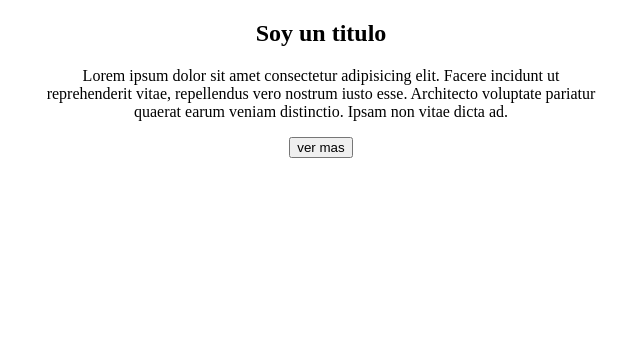
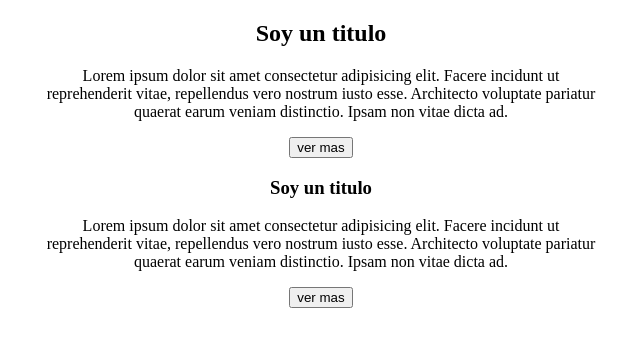
Before and after one commit to Olivertorres00/PRUEBA-GITU2, a plain HTML site: page index.html in a window 1280 px wide. Shown: the whole page, without its empty margins (319-959 px from the left). Drawn offline with Linux system fonts and the light colour scheme.

Commit message:
agregue otro parrafo

```diff
--- a/index.html
+++ b/index.html
@@ -10,10 +10,13 @@
 <body>
     <main>
         <div class="texto-centrado">
+
             <h2>Soy un titulo</h2>
             <p>Lorem ipsum dolor sit amet consectetur adipisicing elit. Facere incidunt ut reprehenderit vitae, repellendus vero nostrum iusto esse. Architecto voluptate pariatur quaerat earum veniam distinctio. Ipsam non vitae dicta ad.</p>
             <button>ver mas</button>
-
+            <h3>Soy un titulo</h3>
+            <p>Lorem ipsum dolor sit amet consectetur adipisicing elit. Facere incidunt ut reprehenderit vitae, repellendus vero nostrum iusto esse. Architecto voluptate pariatur quaerat earum veniam distinctio. Ipsam non vitae dicta ad.</p>
+            <button>ver mas</button>
         </div>
     </main>
 </body>
```
